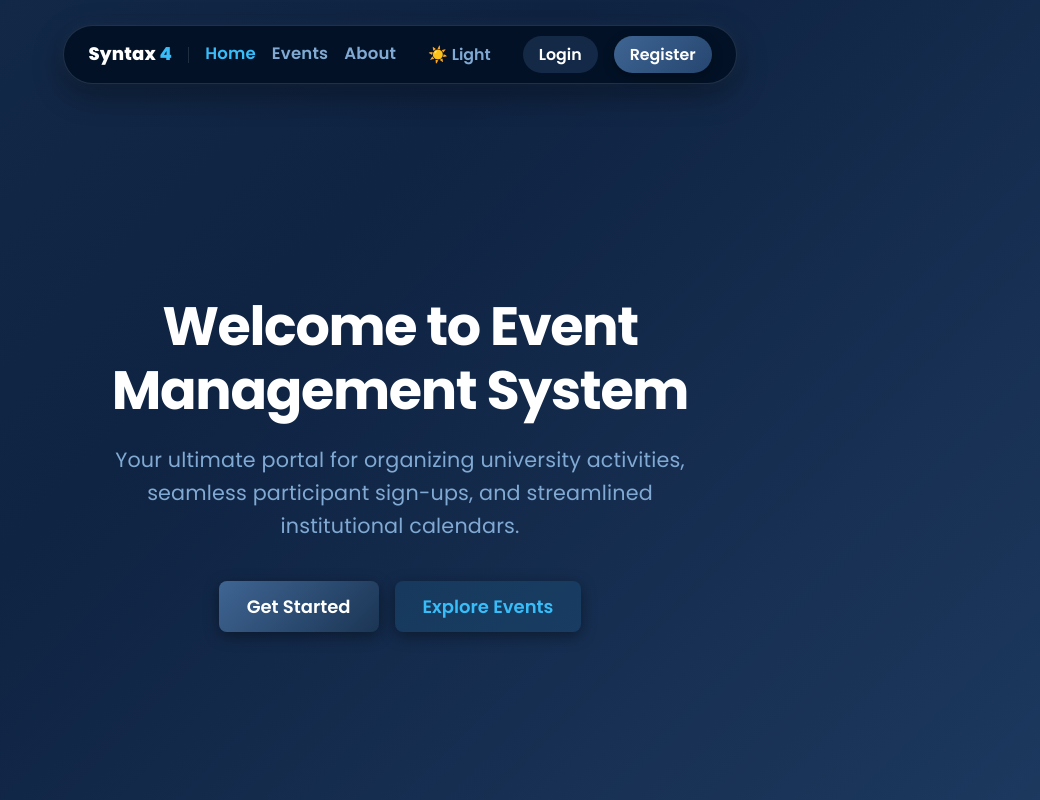
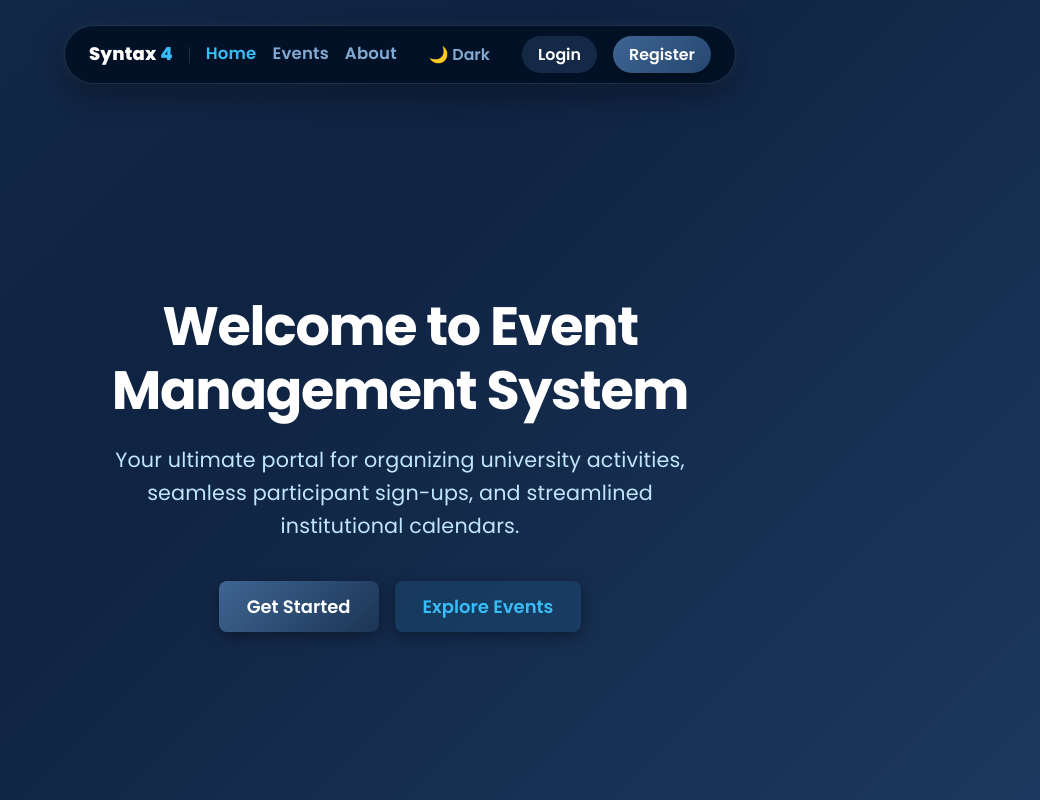
Before and after one commit to jeyemmzz/FinalProjectMERN, a React (Vite) app in the folder client/: page / in a window 1280 px wide. Shown: the whole page, without its empty margins (240-1280 px from the left). Built offline with nearby package versions, Linux system fonts and the light colour scheme.

Commit message:
Fix Logic Dark/Light Mode

```diff
--- a/client/src/components/Home.jsx
+++ b/client/src/components/Home.jsx
@@ -33,7 +33,7 @@ export default function Home({ onNavigateLogin, onNavigateSignup, onNavigateAbou
       <nav className="auth-navbar-centered">
         <div className="nav-pill-container" style={{ gap: '16px' }}>
           <div style={{ cursor: 'pointer', display: 'flex', alignItems: 'center', gap: '8px' }} onClick={onNavigateEvents}>
-            <span style={{ fontSize: '1rem', fontWeight: '800', color: 'var(--text-main, #ffffff)' }}>
+            <span style={{ fontSize: '1rem', fontWeight: '800', color: 'var(--auth-text-main, #ffffff)' }}>
               Syntax <span style={{ color: '#38bdf8' }}>4</span>
             </span>
           </div>
@@ -44,13 +44,13 @@ export default function Home({ onNavigateLogin, onNavigateSignup, onNavigateAbou
           <span onClick={onNavigateEvents} className="nav-item">Events</span>
           <span onClick={onNavigateAbout} className="nav-item">About</span>
 
-          {/* Dark/Light Mode Toggle Button sa Navbar */}
+          {/* Naayos na button label at icon logic */}
           <button
             className="nav-pill-btn"
             onClick={toggleTheme}
             style={{ border: '1px solid rgba(56, 189, 248, 0.3)', cursor: 'pointer' }}
           >
-            {isDarkMode ? '☀️ Light' : '🌙 Dark'}
+            {isDarkMode ? '🌙 Dark' : '☀️ Light'}
           </button>
 
           <button className="nav-pill-btn active" onClick={onNavigateLogin}>Login</button>
@@ -69,8 +69,8 @@ export default function Home({ onNavigateLogin, onNavigateSignup, onNavigateAbou
             </div>
           ) : (
             <>
-              <h1 style={{ fontSize: '3rem', marginBottom: '20px', color: 'var(--text-main, #ffffff)' }}>Welcome to Event Management System</h1>
-              <p style={{ fontSize: '1.15rem', marginBottom: '35px', maxWidth: '600px', color: 'var(--text-muted, #80aad3)' }}>
+              <h1 style={{ fontSize: '3rem', marginBottom: '20px', color: 'var(--auth-text-main, #ffffff)' }}>Welcome to Event Management System</h1>
+              <p style={{ fontSize: '1.15rem', marginBottom: '35px', maxWidth: '600px', color: 'var(--auth-text-sub, #80aad3)' }}>
                 Your ultimate portal for organizing university activities, seamless participant sign-ups, and streamlined institutional calendars.
               </p>
               <div style={{ display: 'flex', gap: '16px', justifyContent: 'center' }}>
```
